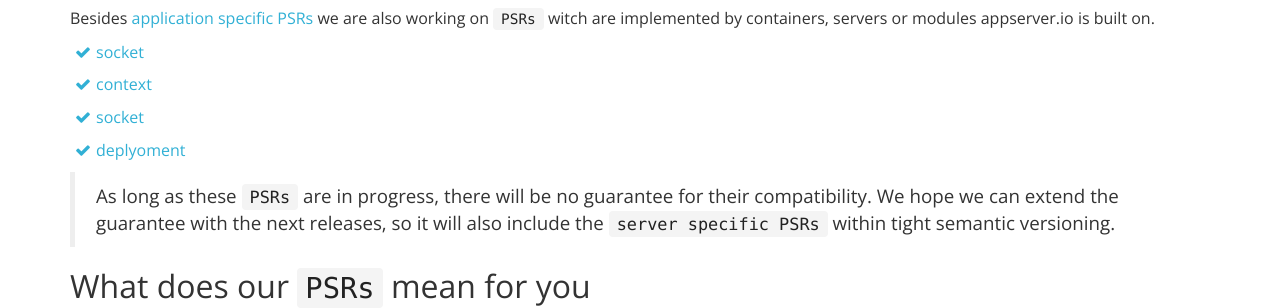
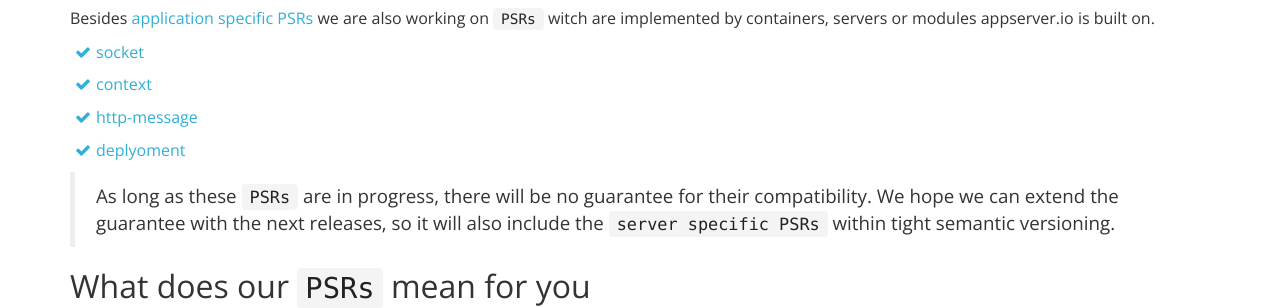
Before and after one commit to appserver-io/appserver, a Jekyll site: the page built from get-started/psrs.md, in a window 1280 px wide and 900 px high, scrolled down 767 px. Shown: the part 154-462 px from the top of the window. Built offline with Jekyll 4.4.1, drawn with Linux system fonts in a browser that asks for light colours; nearby versions of some CDN libraries; library files that are not in the unit come from our copies; Markdown is read by kramdown in place of the engine named in the settings.

Commit message:
Update psrs.md

```diff
--- a/get-started/psrs.md
+++ b/get-started/psrs.md
@@ -39,7 +39,7 @@
 
 * [socket](https://github.com/appserver-io-psr/socket)
 * [context](https://github.com/appserver-io-psr/context)
-* [socket](https://github.com/appserver-io-psr/http-message)
+* [http-message](https://github.com/appserver-io-psr/http-message)
 * [deplyoment](https://github.com/appserver-io-psr/deployment)
 
 > As long as these `PSRs` are in progress, there will be no guarantee for their compatibility. We hope we can extend the guarantee with the next releases, so it will also include the `server specific PSRs` within tight semantic versioning.
```
